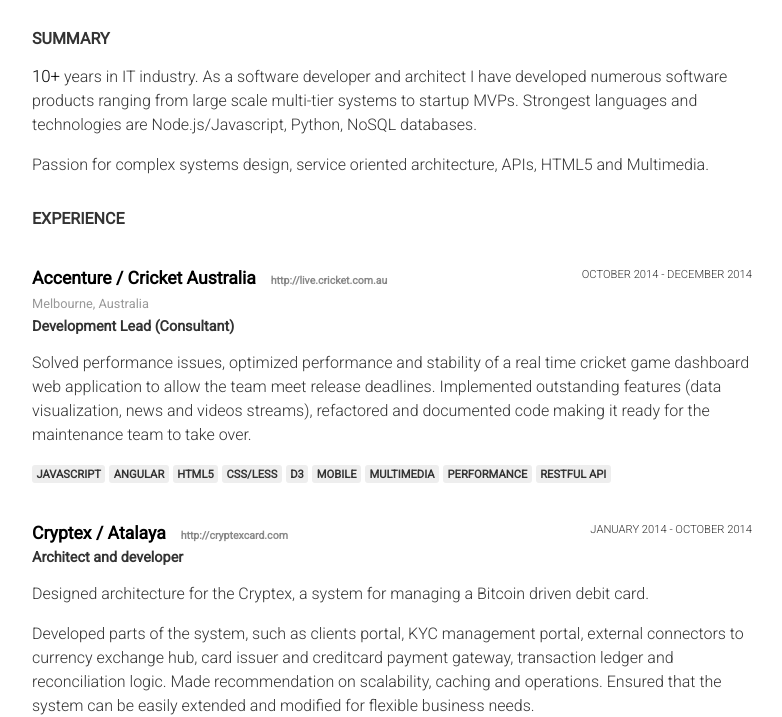
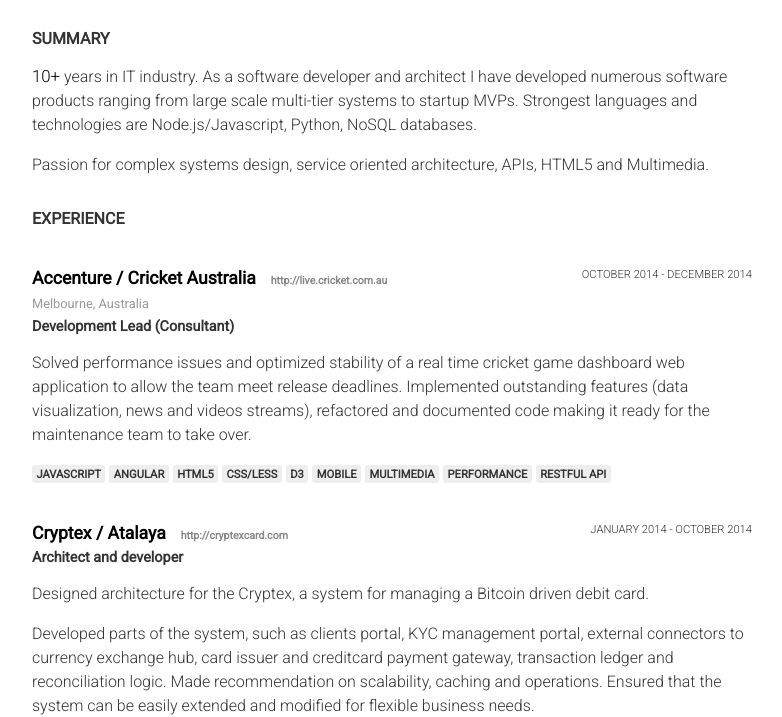
Before and after one commit to theorm/theorm.github.com, a plain HTML site: page templates/cv.html in a window 1280 px wide. Shown: the part 86-803 px from the top of the page, without its empty margins (248-1030 px from the left). Drawn offline with Linux system fonts and the light colour scheme; files that its build step writes are made by us from their sources.

Commit message:
- fixed wording

```diff
--- a/templates/cv.html
+++ b/templates/cv.html
@@ -44,7 +44,7 @@
             <span class="role">Development Lead (Consultant)</span>
             <div class="activities">
               <p>
-                Solved performance issues, optimized performance and stability of a real time cricket game dashboard web application to allow the
+                Solved performance issues and optimized stability of a real time cricket game dashboard web application to allow the
                 team meet release deadlines. Implemented outstanding features (data visualization, news and videos streams), refactored and documented
                 code making it ready for the maintenance team to take over.
               </p>
```
